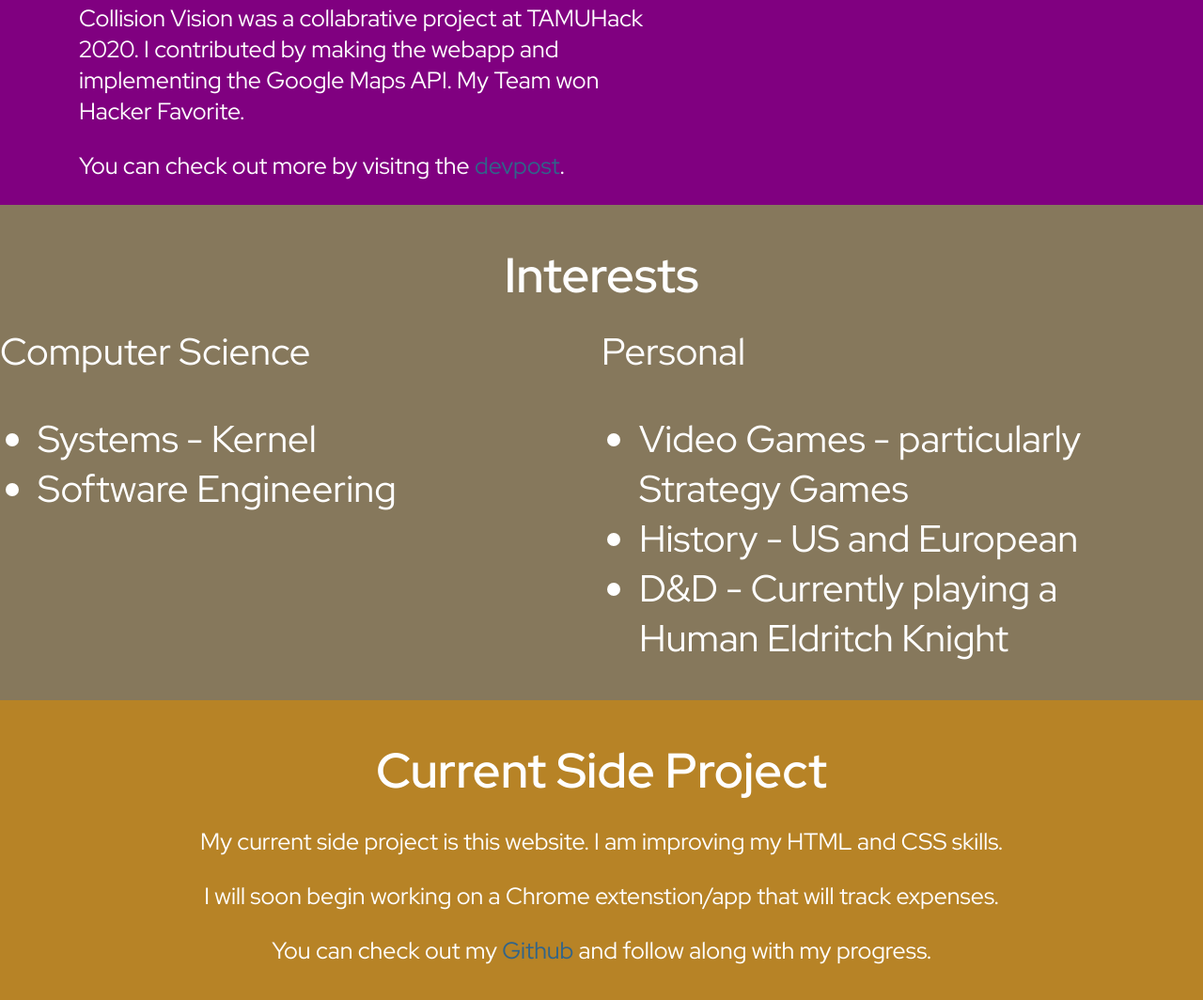
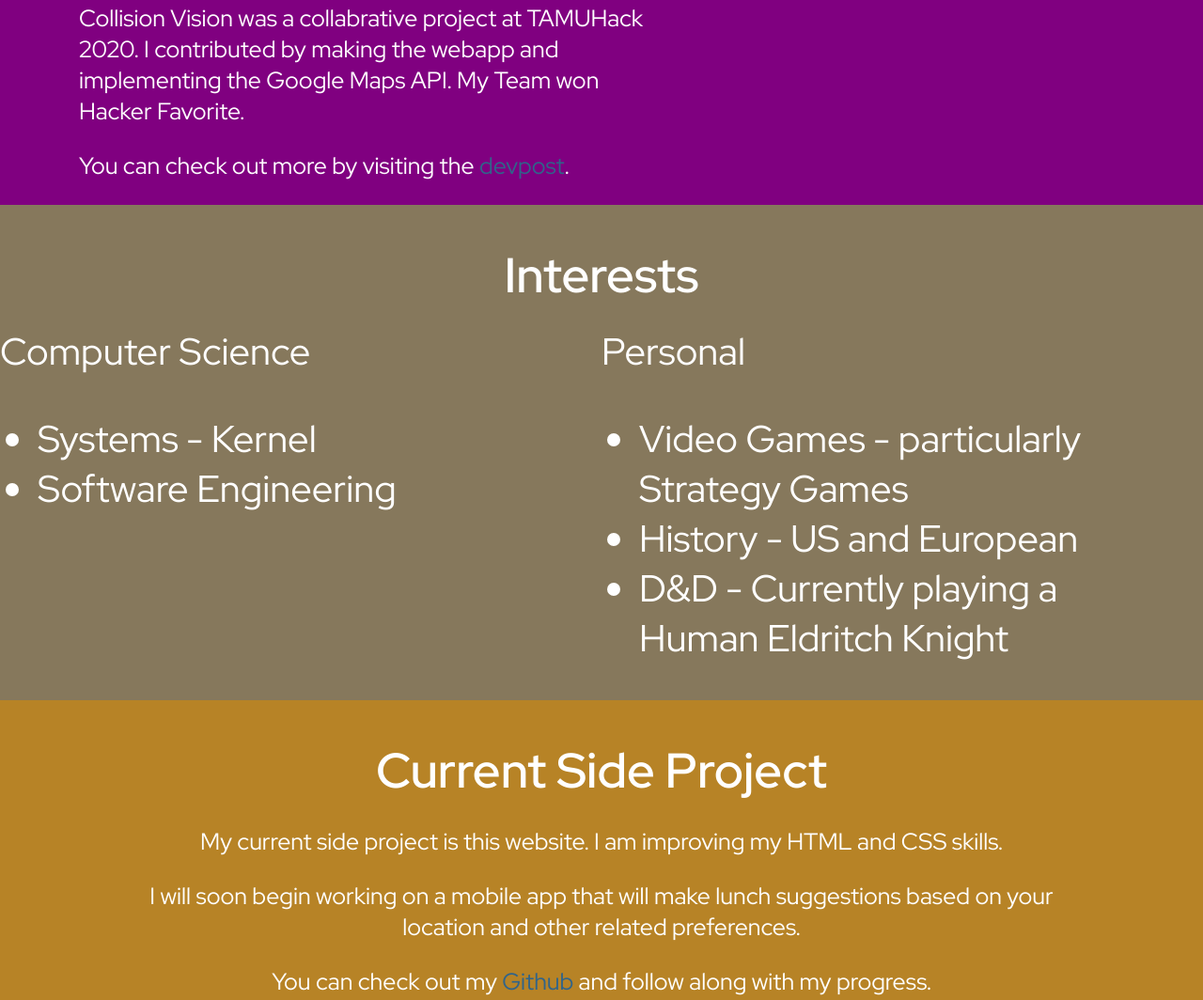
Before and after one commit to HarperCole/HarperCole.github.io, a plain HTML site: page index.html in a window 1280 px wide. Shown: the part 2823-3887 px from the top of the page at 94% size. Drawn offline with Linux system fonts and the light colour scheme; a web font is replaced by a local one.

Commit message:
typos & project update

```diff
--- a/index.html
+++ b/index.html
@@ -47,7 +47,7 @@
           <p>True Colors is an app designed to scan any barcode, revealing the parent company's Environmental, Social, and Governance ratings. Informing consumers on how sustainable their favorite brands are.</p>
           <p> The app was desgined entirely using React Native.</p>
           <p>True Colors was a collabrative project at HackTX 2019. I contributed to the the backend development with creating a NoSQL database. My team and I placed 2nd in the PIMCO Sponsor Challenge.</p>
-          <p>You can check out more by visitng the <a href="https://devpost.com/software/true-colors">devpost</a>.</p>
+          <p>You can check out more by visiting the <a href="https://devpost.com/software/true-colors">devpost</a>.</p>
         </div>
       </div>
     </div>
@@ -64,7 +64,7 @@
           <p>Collision Vision uses Microsoft Cognitive Services to identifty problematic intersections by training the model on satellite images taken of locations of crashes. The model then can recognize if the intersection is potentially dangerous.</p>
           <p> The project was written in Python, HTML, CSS, and Javascript.</p>
           <p>Collision Vision was a collabrative project at TAMUHack 2020. I contributed by making the webapp and implementing the Google Maps API. My Team won Hacker Favorite. </p>
-          <p>You can check out more by visitng the <a href="https://devpost.com/software/collision-vision"> devpost</a>.</p>
+          <p>You can check out more by visiting the <a href="https://devpost.com/software/collision-vision"> devpost</a>.</p>
         </div>
       </div>
     </div>
@@ -105,7 +105,7 @@
   </h1>
     <div class="current-projects">
       <p> My current side project is this website. I am improving my HTML and CSS skills.</p>
-      <p> I will soon begin working on a Chrome extenstion/app that will track expenses.</p>
+      <p> I will soon begin working on a mobile app that will make lunch suggestions based on your location and other related preferences.</p>
       <p> You can check out my <a href="https://github.com/HarperCole">Github</a> and follow along with my progress.</p>
     </div>
   </div>
```
